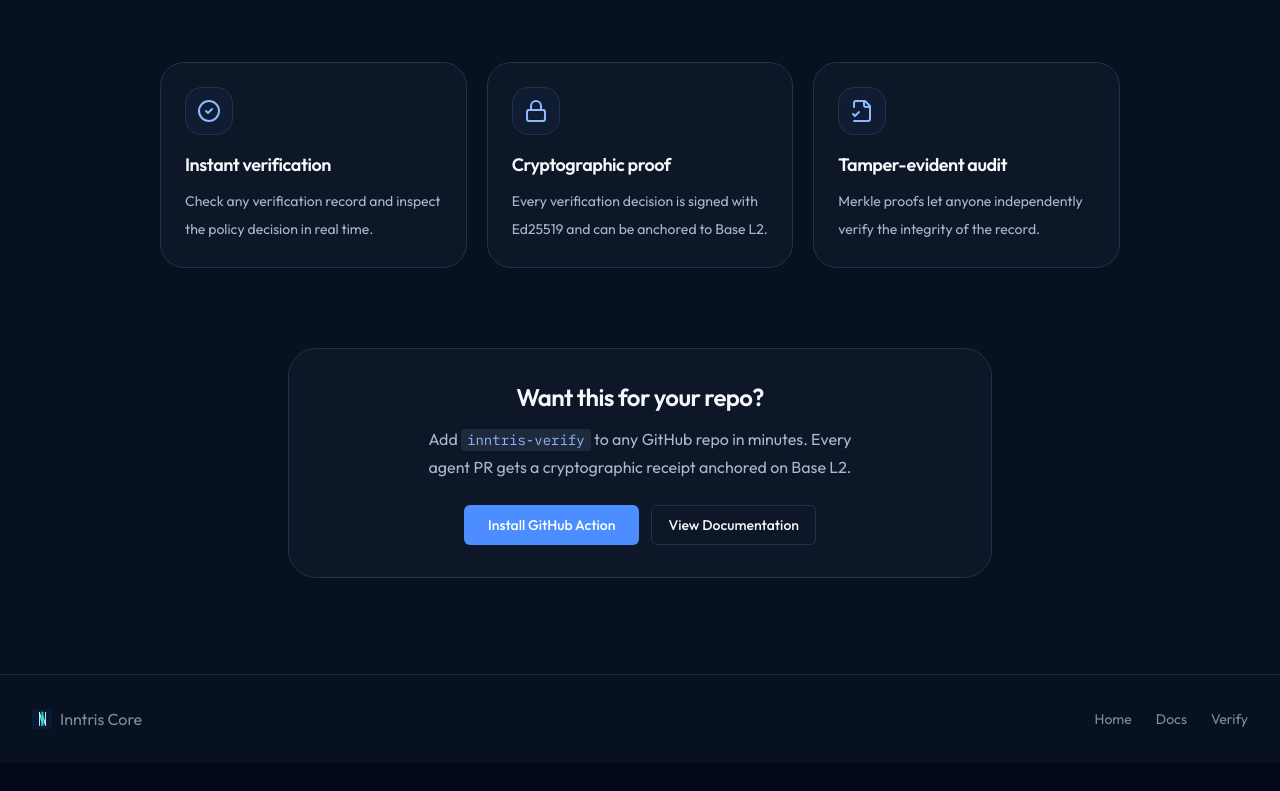
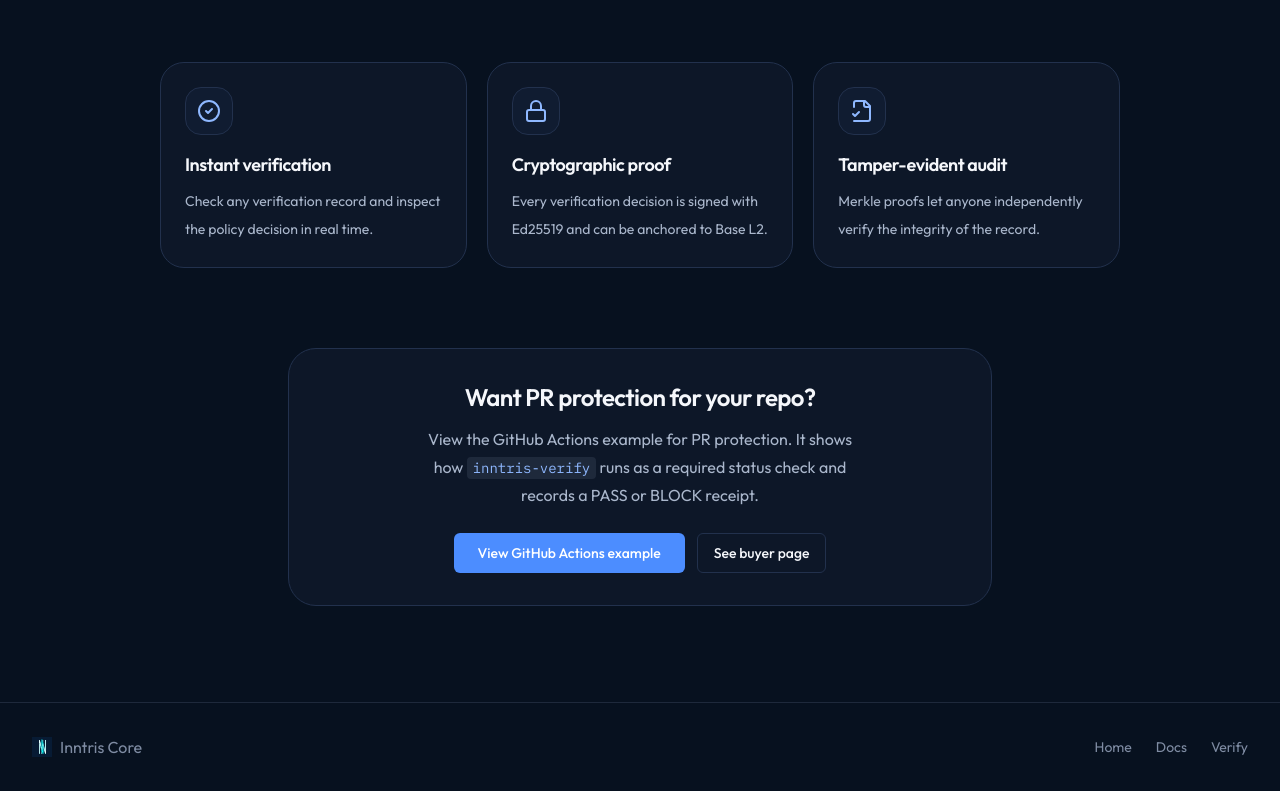
Before and after one commit to KingsmanRon/MTP, a Next.js app in the folder frontend/: page /verify in a window 1280 px wide. Shown: the part 879-1670 px from the top of the page. Before the commit the page ends 1642 px from the top, so only its background shows below. Built offline with nearby package versions, Linux system fonts and the light colour scheme.

Commit message:
Refine PR protection CTAs and demo payload

```diff
--- a/frontend/src/app/verify/[id]/verify-record-client.tsx
+++ b/frontend/src/app/verify/[id]/verify-record-client.tsx
@@ -31,6 +31,8 @@ import {
   deriveIntegrityStatus,
   type CheckStatus,
 } from "@/lib/proof-state";
+
+const blockNumberFormatter = new Intl.NumberFormat("en-GB");
 
 function actionBadgeColor(action: string) {
   const map: Record<string, string> = {
@@ -594,7 +596,9 @@ export function VerifyRecordView({ record }: { record: PublicVerificationRecord
               <div className="rounded-2xl border border-white/6 bg-[#101C31]/70 p-4">
                 <p className="text-xs text-[#7F8CA3] mb-1">Block</p>
                 <p className="text-sm font-mono text-[#F5F7FB]">
-                  {record.block_number?.toLocaleString() ?? "—"}
+                  {record.block_number == null
+                    ? "—"
+                    : blockNumberFormatter.format(record.block_number)}
                 </p>
               </div>
               <div className="rounded-2xl border border-white/6 bg-[#101C31]/70 p-4">
@@ -642,13 +646,12 @@ export function VerifyRecordView({ record }: { record: PublicVerificationRecord
         {/* ============================================================ */}
         <section className="mt-8 rounded-[28px] border border-[#4C8DFF]/20 bg-gradient-to-b from-[#4C8DFF]/8 to-[#0D1728] p-8 text-center">
           <h2 className="text-2xl font-semibold tracking-tight">
-            Want this for your AI agent PRs?
+            Want PR protection for AI agent changes?
           </h2>
           <p className="mx-auto mt-3 max-w-md text-base leading-7 text-[#AAB7CC]">
-            Add{" "}
+            View the GitHub Actions example for PR protection. It shows how{" "}
             <code className="font-mono text-[#8FB8FF]">inntris-verify</code>{" "}
-            as a required status check. Every agent PR gets a cryptographic
-            receipt anchored on Base L2.
+            runs as a required status check and records a PASS or BLOCK receipt.
           </p>
           <div className="mt-6 flex flex-wrap items-center justify-center gap-3">
             <a
@@ -657,11 +660,11 @@ export function VerifyRecordView({ record }: { record: PublicVerificationRecord
               rel="noopener noreferrer"
             >
               <Button className="bg-[#4C8DFF] px-6 text-white hover:bg-[#6AA2FF]">
-                Install GitHub Action
+                View GitHub Actions example
                 <ChevronRight className="ml-1 h-4 w-4" />
               </Button>
             </a>
-            <Link href="/">
+            <Link href="/ai-pr-protection">
               <Button
                 variant="outline"
                 className="border-[#22314D] bg-[#0D1728] text-[#F5F7FB] hover:bg-[#101C31] hover:text-white"
--- a/frontend/src/app/verify/page.tsx
+++ b/frontend/src/app/verify/page.tsx
@@ -177,14 +177,13 @@ export default function VerifyLandingPage() {
         <section className="mx-auto max-w-3xl px-6 pb-24 lg:px-8">
           <div className="rounded-[28px] border border-[#22314D] bg-[#0D1728] p-8 text-center">
             <h2 className="text-2xl font-semibold tracking-tight">
-              Want this for your repo?
+              Want PR protection for your repo?
             </h2>
 
             <p className="mx-auto mt-3 max-w-md text-base leading-7 text-[#AAB7CC]">
-              Add{" "}
+              View the GitHub Actions example for PR protection. It shows how{" "}
               <code className="font-mono text-[#8FB8FF]">inntris-verify</code>{" "}
-              to any GitHub repo in minutes. Every agent PR gets a cryptographic
-              receipt anchored on Base L2.
+              runs as a required status check and records a PASS or BLOCK receipt.
             </p>
 
             <div className="mt-6 flex flex-wrap items-center justify-center gap-3">
@@ -194,16 +193,16 @@ export default function VerifyLandingPage() {
                 rel="noopener noreferrer"
               >
                 <Button className="bg-[#4C8DFF] px-6 text-white hover:bg-[#6AA2FF]">
-                  Install GitHub Action
+                  View GitHub Actions example
                 </Button>
               </a>
 
-              <Link href="/docs">
+              <Link href="/ai-pr-protection">
                 <Button
                   variant="outline"
                   className="border-[#22314D] bg-[#0D1728] text-[#F5F7FB] hover:bg-[#101C31] hover:text-white"
                 >
-                  View Documentation
+                  See buyer page
                 </Button>
               </Link>
             </div>
```
Also changed, not shown: 1 other file (tests, documents, lock files or other folders).
